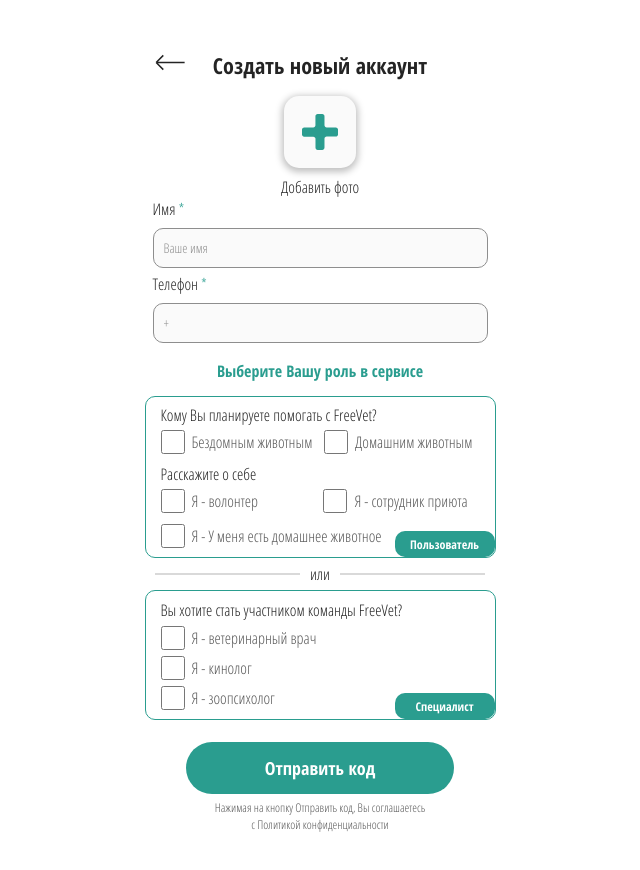
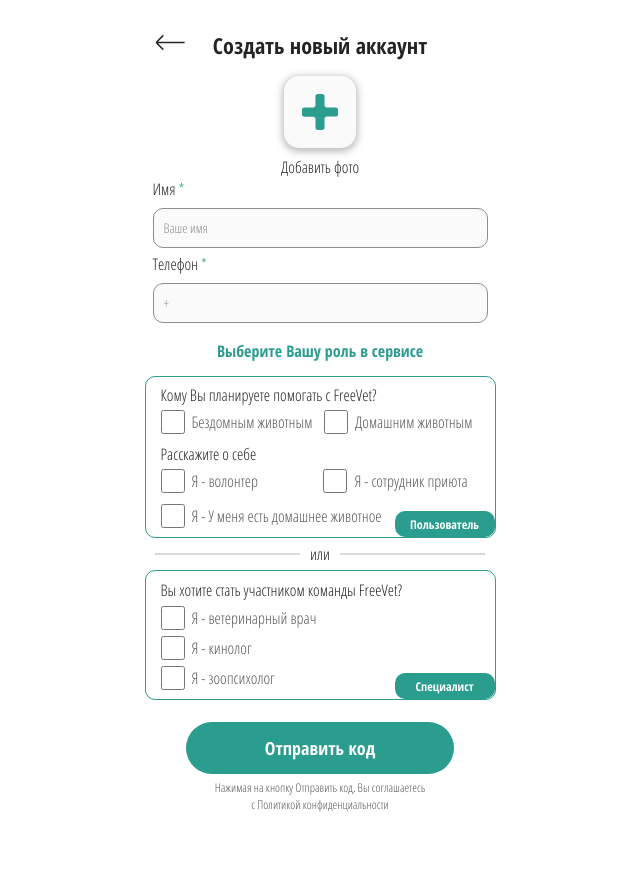
Before and after one commit to AlinaYehorova/FreeVet, a React (Vite) app: page / in a window 1280 px wide. Shown: the top 870 px of the page, without its empty margins (320-960 px from the left). After the commit the page ends 843 px from the top, so only its background shows below. Built offline with nearby package versions, Linux system fonts and the light colour scheme.

Commit message:
improved to margin 30px 0

```diff
--- a/src/components/form/form.module.css
+++ b/src/components/form/form.module.css
@@ -4,7 +4,7 @@
   justify-content: center;
   align-items: center;
   background: white;
-  margin: 50px 0;
+  margin: 30px 0;
 }
 
 .formHeader {
```
